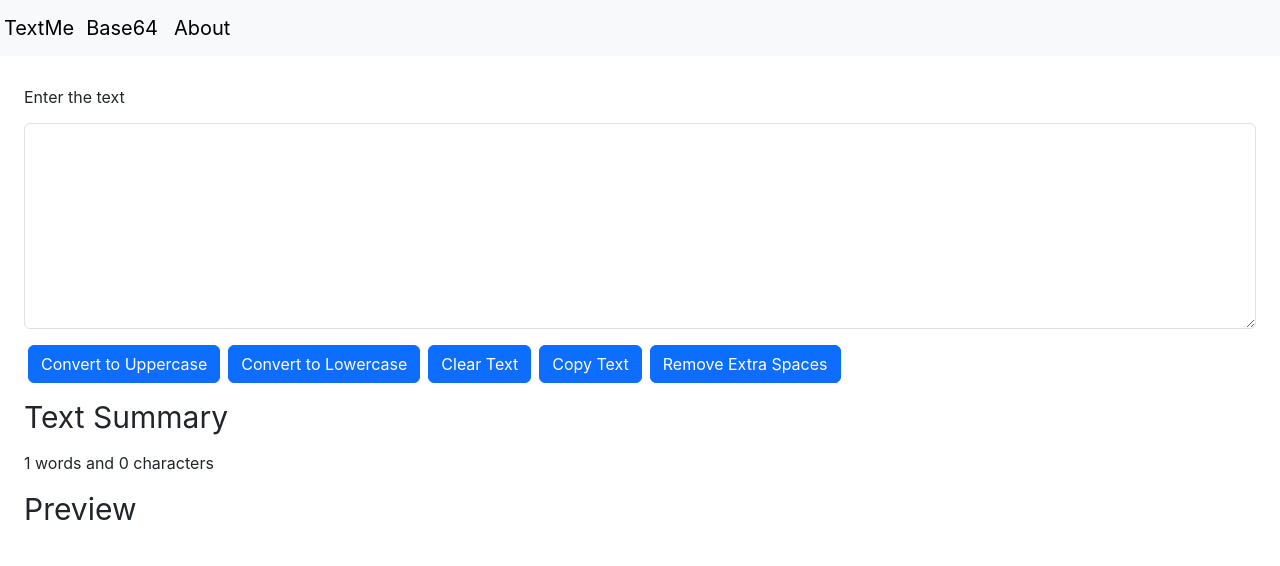
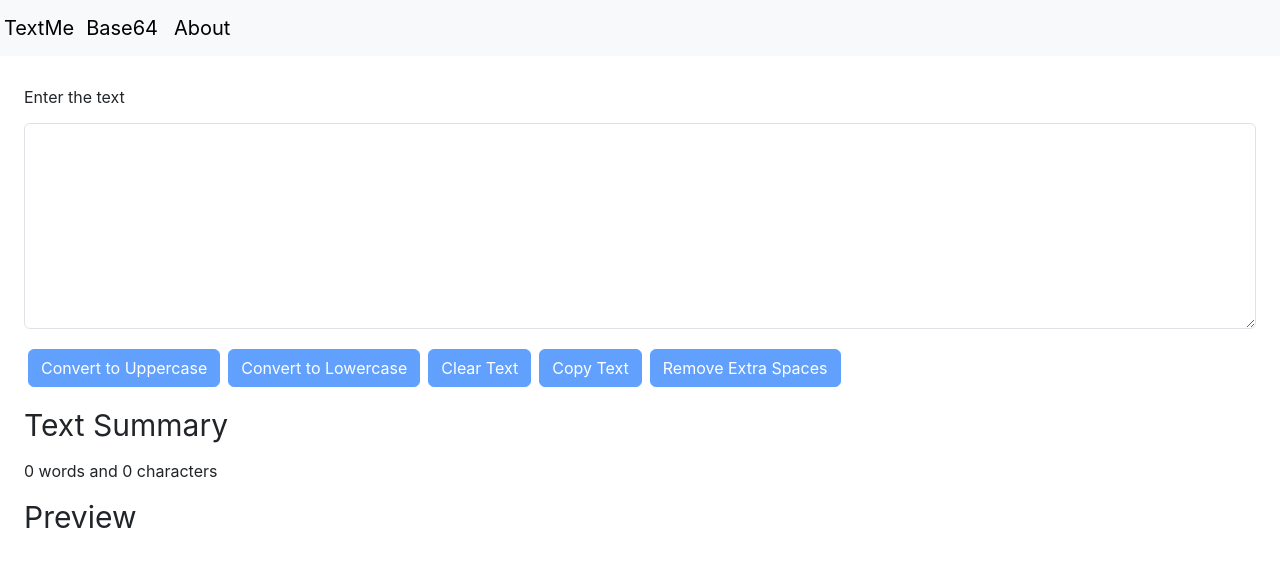
Before and after one commit to pranjalsingh03/textme, a React (Create React App) app: page / in a window 1280 px wide. Shown: the top 566 px of the page. Built offline with nearby package versions, Linux system fonts and the light colour scheme.

Commit message:
Update buttons in Hero component

```diff
--- a/src/components/Hero/hero.js
+++ b/src/components/Hero/hero.js
@@ -32,17 +32,17 @@
       <div className="container">
         <h1>{props.heading}</h1>
         <textarea className="form-control my-3" id="myBox" rows="8" value={text} onChange={handleInputChange}></textarea>
-        <button className="btn btn-primary mx-1" onClick={handleButtonClick}>
+        <button disabled={text.length===0} className="btn btn-primary mx-1" onClick={handleButtonClick}>
           Convert to Uppercase
         </button>
-        <button className="btn btn-primary mx-1" onClick={handleLowerClick}>Convert to Lowercase</button>
-        <button className="btn btn-primary mx-1" onClick={handleclearText}>Clear Text</button>
-        <button className="btn btn-primary mx-1" onClick={handleCopytext}>Copy Text</button>
-        <button className="btn btn-primary mx-1" onClick={handleExtraSpaces}>Remove Extra Spaces</button>
+        <button disabled={text.length===0} className="btn btn-primary mx-1 my-1" onClick={handleLowerClick}>Convert to Lowercase</button>
+        <button disabled={text.length===0} className="btn btn-primary mx-1 my-1" onClick={handleclearText}>Clear Text</button>
+        <button disabled={text.length===0} className="btn btn-primary mx-1 my-1" onClick={handleCopytext}>Copy Text</button>
+        <button disabled={text.length===0} className="btn btn-primary mx-1 my-1" onClick={handleExtraSpaces}>Remove Extra Spaces</button>
       </div>
       <div className="container my-3">
         <p className="text-3xl">Text Summary</p>
-        <p className='my-3'>{text.split(" ").length} words and {text.length} characters</p>
+        <p className='my-3'>{text.split(" ").filter((element)=>{return element.length!==0}).length} words and {text.length} characters</p>
         <p className="text-3xl">Preview</p>
         <div className="container">
           <p className='my-2'>{text}</p>
```
